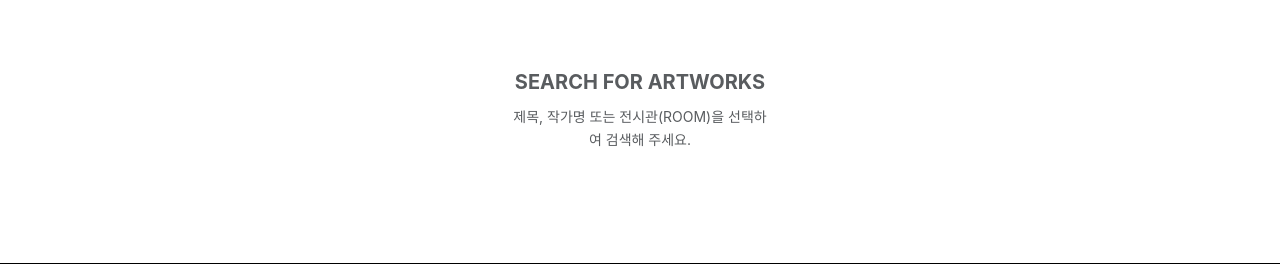
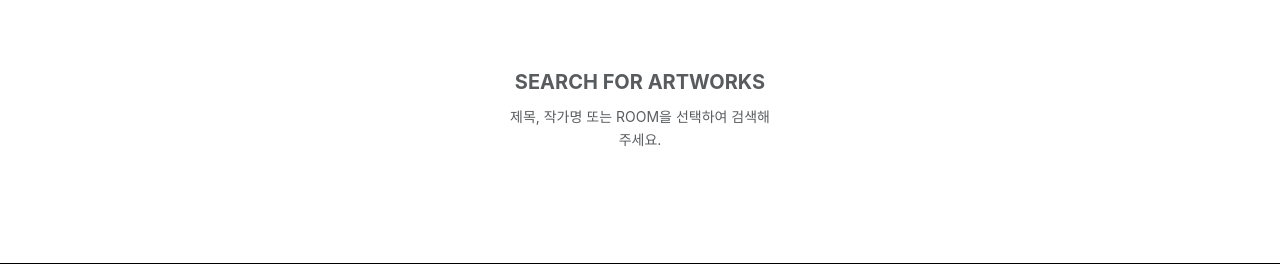
Before and after one commit to KyleKL/AMOC, a Flask app: page /search in a window 1280 px wide. Shown: the part 402-666 px from the top of the page. Run offline with Flask 3, Linux system fonts and the light colour scheme; some web fonts are replaced.

Commit message:
Update search.html 3.1

```diff
--- a/templates/search.html
+++ b/templates/search.html
@@ -156,7 +156,7 @@
         {% else %}
         <div class="col-12 py-5 text-center text-muted">
             <p class="fw-bold fs-5 mb-2">SEARCH FOR ARTWORKS</p>
-            <p class="small">제목, 작가명 또는 전시관(ROOM)을 선택하여 검색해 주세요.</p>
+            <p class="small">제목, 작가명 또는 ROOM을 선택하여 검색해 주세요.</p>
         </div>
         {% endif %}
 
```
